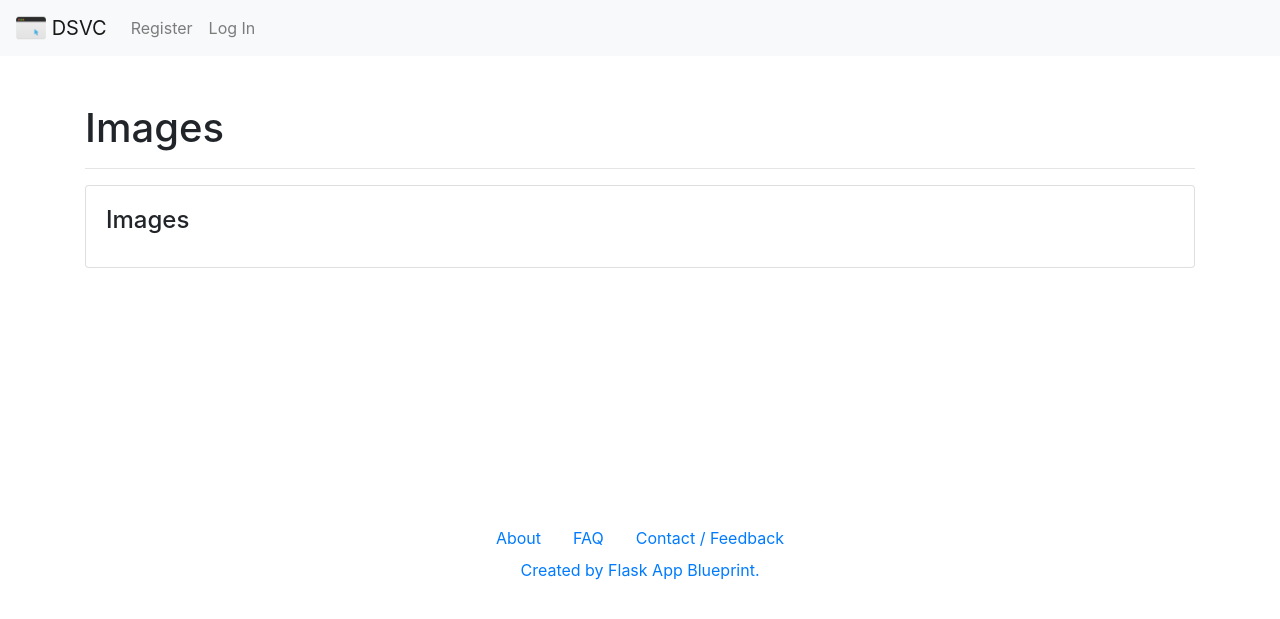
After one commit to sergey-zarealye-com/velo, a Flask app: page /images/list in a window 1280 px wide. The commit adds this page. Shown: the top 619 px of the page. Run offline with Flask 2, Linux system fonts and the light colour scheme; some libraries are stand-ins or nearby versions.

Commit message:
App top menu

```diff
--- a/project/__init__.py
+++ b/project/__init__.py
@@ -32,9 +32,16 @@ def load_user(user_id):
 
 # BLUEPRINTS
 from project.users.views import users_blueprint
+from project.datasets.views import datasets_blueprint
+from project.images.views import images_blueprint
+from project.todo.views import todo_blueprint
+from project.maintenance.views import maintenance_blueprint
 
 app.register_blueprint(users_blueprint)
-
+app.register_blueprint(datasets_blueprint)
+app.register_blueprint(images_blueprint)
+app.register_blueprint(todo_blueprint)
+app.register_blueprint(maintenance_blueprint)
 
 # ROUTES
 @app.route('/', methods=['GET', 'POST'])
--- /dev/null
+++ b/project/datasets/forms.py
@@ -0,0 +1,3 @@
+from flask_wtf import FlaskForm
+from wtforms import StringField, PasswordField
+from wtforms.validators import DataRequired, Length, EqualTo, Email
--- /dev/null
+++ b/project/images/forms.py
@@ -0,0 +1,3 @@
+from flask_wtf import FlaskForm
+from wtforms import StringField, PasswordField
+from wtforms.validators import DataRequired, Length, EqualTo, Email
--- /dev/null
+++ b/project/images/views.py
@@ -0,0 +1,25 @@
+# project/users/views.py
+
+# IMPORTS
+from flask import render_template, Blueprint, request, redirect, url_for, flash, Markup, abort
+from sqlalchemy.exc import IntegrityError
+from flask_login import login_user, current_user, login_required, logout_user
+from itsdangerous import URLSafeTimedSerializer
+from threading import Thread
+from flask_mail import Message
+from datetime import datetime, timedelta
+
+from project import app, db, mail
+from project.models import User
+
+
+# CONFIG
+images_blueprint = Blueprint('images', __name__,
+                             template_folder='templates',
+                             url_prefix='/images')
+
+
+# ROUTES
+@images_blueprint.route('/list')
+def list():
+    return render_template('images/list.html')
--- /dev/null
+++ b/project/maintenance/forms.py
@@ -0,0 +1,3 @@
+from flask_wtf import FlaskForm
+from wtforms import StringField, PasswordField
+from wtforms.validators import DataRequired, Length, EqualTo, Email
--- a/project/templates/_base.html
+++ b/project/templates/_base.html
@@ -20,8 +20,17 @@
       <div class="collapse navbar-collapse" id="navbarSupportedContent">
         <ul class="navbar-nav mr-auto">
           {% if current_user.is_authenticated %}
-          <li class="nav-item {% if request.path == url_for('home') %}active{% endif %}">
-            <a class="nav-link" href="{{ url_for('home') }}">Home</a>
+          <li class="nav-item {% if request.path == url_for('datasets.list') %}active{% endif %}">
+            <a class="nav-link" href="{{ url_for('datasets.list') }}">Datasets</a>
+          </li>
+          <li class="nav-item {% if request.path == url_for('images.list') %}active{% endif %}">
+            <a class="nav-link" href="{{ url_for('images.list') }}">Browse</a>
+          </li>
+          <li class="nav-item {% if request.path == url_for('maintenance.index') %}active{% endif %}">
+            <a class="nav-link" href="{{ url_for('maintenance.index') }}">Maintenance</a>
+          </li>
+          <li class="nav-item {% if request.path == url_for('todo.list') %}active{% endif %}">
+            <a class="nav-link" href="{{ url_for('todo.list') }}">ToDo</a>
           </li>
 
           <li class="nav-item dropdown">
--- /dev/null
+++ b/project/templates/images/list.html
@@ -0,0 +1,12 @@
+{% extends "_base.html" %}
+{% block title %}Images{% endblock %}
+{% block content %}
+
+<div class="card">
+  <div class="card-body">
+    <h4 class="card-title">Images</h4>
+
+  </div>
+</div>
+
+{% endblock %}
--- /dev/null
+++ b/project/todo/forms.py
@@ -0,0 +1,3 @@
+from flask_wtf import FlaskForm
+from wtforms import StringField, PasswordField
+from wtforms.validators import DataRequired, Length, EqualTo, Email
--- a/project/users/views.py
+++ b/project/users/views.py
@@ -15,7 +15,9 @@ from project.models import User
 
 
 # CONFIG
-users_blueprint = Blueprint('users', __name__, template_folder='templates')
+users_blueprint = Blueprint('users', __name__,
+                            template_folder='templates',
+                            url_prefix='/users')
 
 
 # HELPERS
```
Also changed, not shown: project/datasets/views.py (added, +25 -0 lines), project/maintenance/views.py (added, +25 -0 lines), project/templates/datasets/list.html (added, +12 -0 lines), project/templates/maintenance/index.html (added, +12 -0 lines), project/templates/todo/list.html (added, +12 -0 lines), project/todo/views.py (added, +25 -0 lines), project/datasets/__init__.py (added), project/images/__init__.py (added), project/maintenance/__init__.py (added), project/todo/__init__.py (added).
